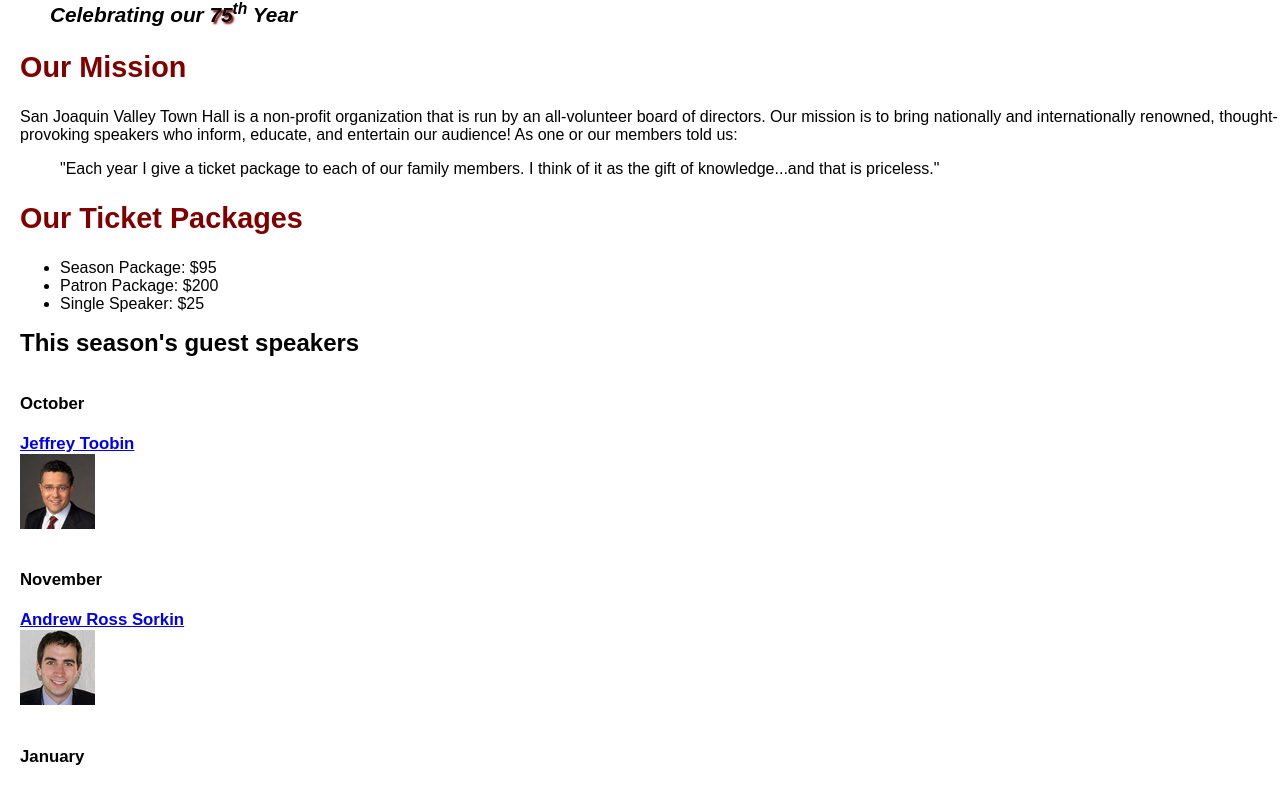
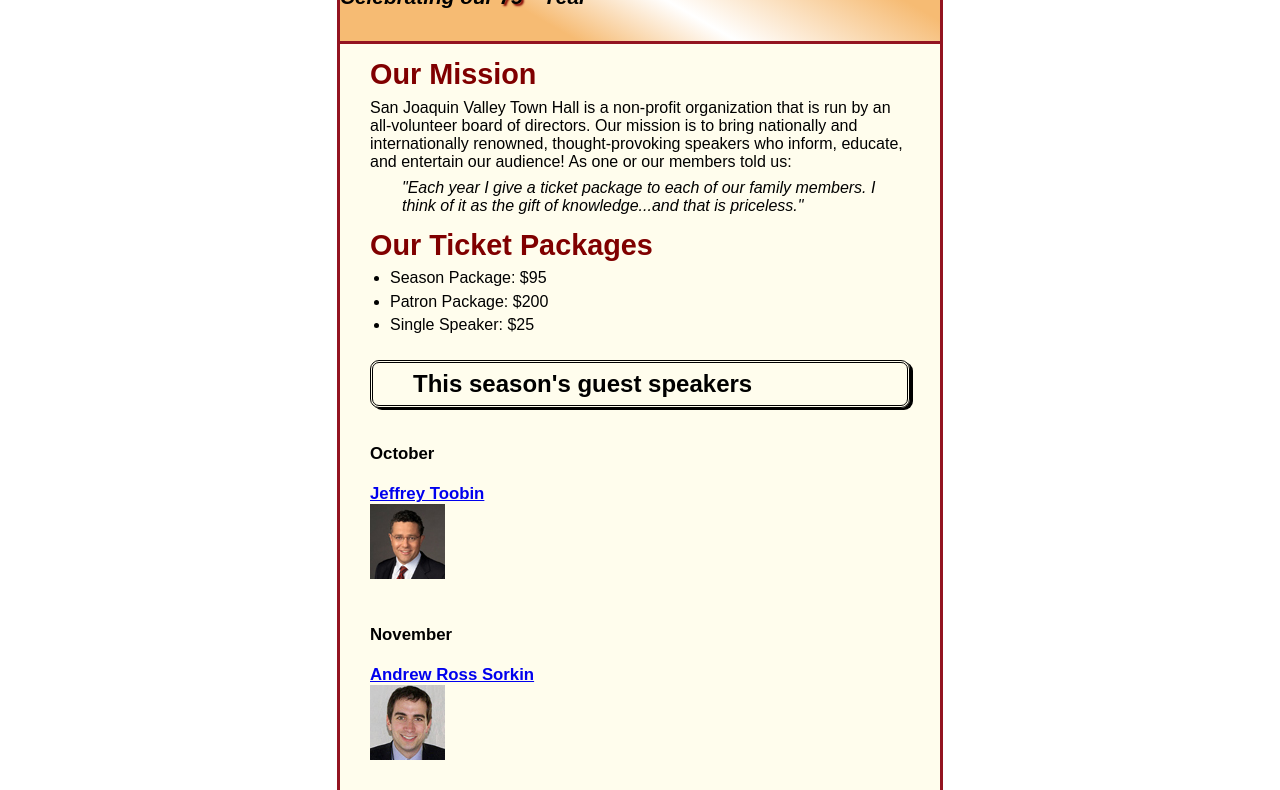
Before and after one commit to rkent12/Townhall1, a plain HTML site: page town_hall_1/index.html in a window 1280 px wide. Shown: the part 158-948 px from the top of the page. Drawn offline with Linux system fonts and the light colour scheme.

Commit message:
Add files via upload

```diff
--- a/town_hall_1/index.html
+++ b/town_hall_1/index.html
@@ -1,5 +1,6 @@
 <!DOCTYPE html>
 <html lang="en">
+
 
 <head>
 	<meta charset="utf-8">
@@ -52,11 +53,11 @@
 <img src="images/chua75.jpg" alt="Picture of Amy Chua"> </a>
 </h3>
 
-<h3>&#169; 2018, San Joaquin Valley Town Hall, Fresno, CA 93755</h3>
 
 	</main>
-	<footer>
 
-	</footer>
 </body>
+<footer>
+	<p>&#169; 2018, San Joaquin Valley Town Hall, Fresno, CA 93755</p>
+</footer>
 </html>
--- a/town_hall_1/styles/main.css
+++ b/town_hall_1/styles/main.css
@@ -1,15 +1,60 @@
 /* the styles for the elements */
+* {
+	margin: 0;
+	padding:0;
+}
 
+html {
+	background-color: white;
+}
 
 body {
 	font-family: Arial, Helvetica, sans-serif;
     font-size: 100%;
-	margin-left: 20px;
+	width: 600px;
+	margin-top: 0;
+	margin-bottom: 0;
+	margin-left: auto;
+	margin-right: auto;
+	border: 3px solid #931420;
+	background-color: #fffded;
+
+}
+
+footer {
+	background-color: #931420;
+}
+
+main h1 {
+	border-top:10px solid #931420;
+	border-bottom:1px solid #931420;
+	padding: .3em .0em;
+	border-radius: 9px;
+	border: 1px double black;
+	box-shadow: 3px 2px black;
+	border-width: medium;
+	border-color: black;
+	text-indent: 40px;
+}
+
+
+
+
+
+
+header {
+	border-bottom: 3px solid #931420;
+	padding-top: 1.5em;
+	padding-bottom: 2em;
+	background-image: linear-gradient(30deg,#f6bb73 0%,#f6bb73 30%,white 50%, #f6bb73 80%,#f6bb73 100%);
+
 }
 
 /* the styles for the header */
 header img {
 	float: left;
+	padding-left: 30px;
+	padding-right: 30px;
 }
 header h3 em {
 	text-shadow: 2px 2px 2px #800000;
@@ -18,22 +63,50 @@
 /* the styles for the section */
 main {
 	clear: left;
+	padding-left: 30px;
+	padding-right: 30px;
+}
+main h1 {
+	padding-top: .3em;
+	padding-bottom: .3em;
+}
+main h2 {
+	padding-top: .5em;
+	padding-bottom: .25em;
+}
+main h3 {
+	padding-bottom: .25em;
+}
+main img {
+	padding-bottom: 1em;
+}
+main p {
+	padding-bottom: .5em;
 }
 
+main blockquote {
+	padding-left: 2em;
+	padding-right: 2em;
+}
+
+main ul {
+	padding-bottom: .25em;
+	padding-left: 1.25em;
+}
+main li {
+	padding-bottom: .35em;
+}
 /* the styles for the footer */
 header h2 {
 	font-size: 170%;
 	color: #800000;
-	text-indent: 30px;
 }
 header h3 {
 	font-size: 130%;
-	text-indent: 30px;
 	font-style: italic;
 }
 main h1 {
 	font-size: 150%;
-
 }
 main h2 {
 	font-size: 180%;
@@ -48,4 +121,10 @@
 }
 footer p {
 	text-align: center;
+	color: white;
+	padding-bottom: 1em;
+	padding-top: 1em;
 }
+blockquote {
+	font-style: italic;
+}
```
